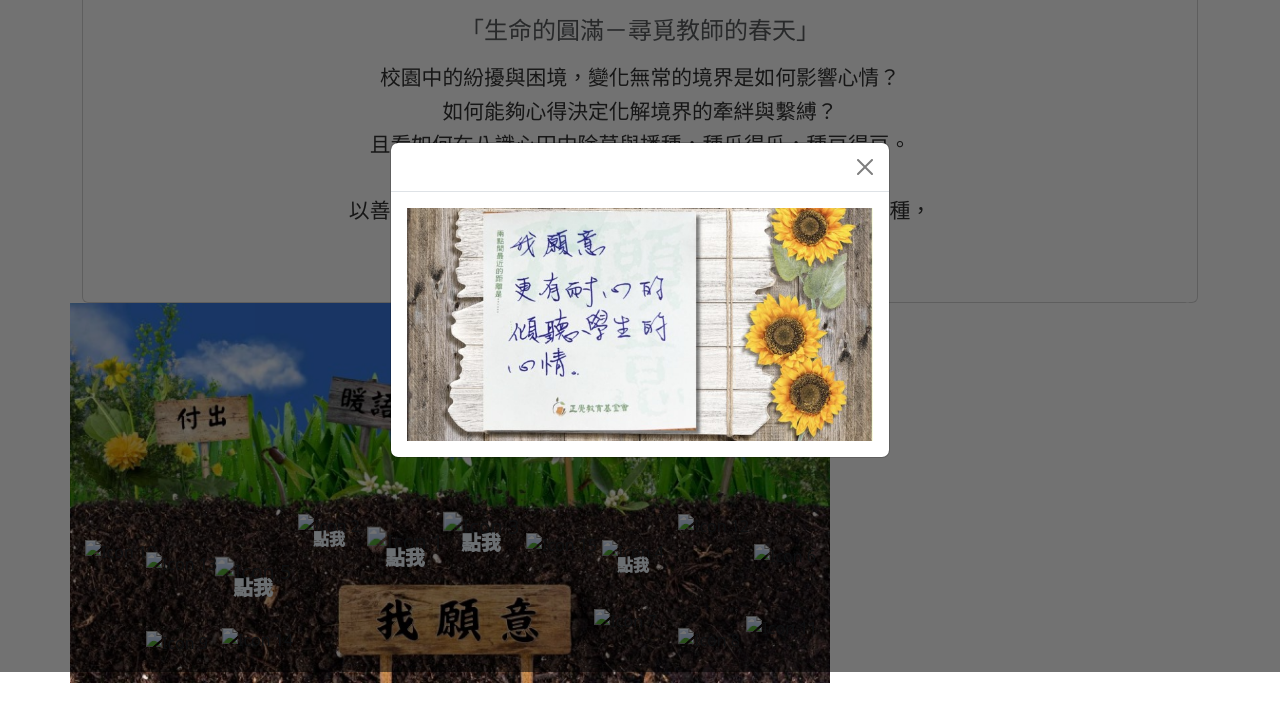
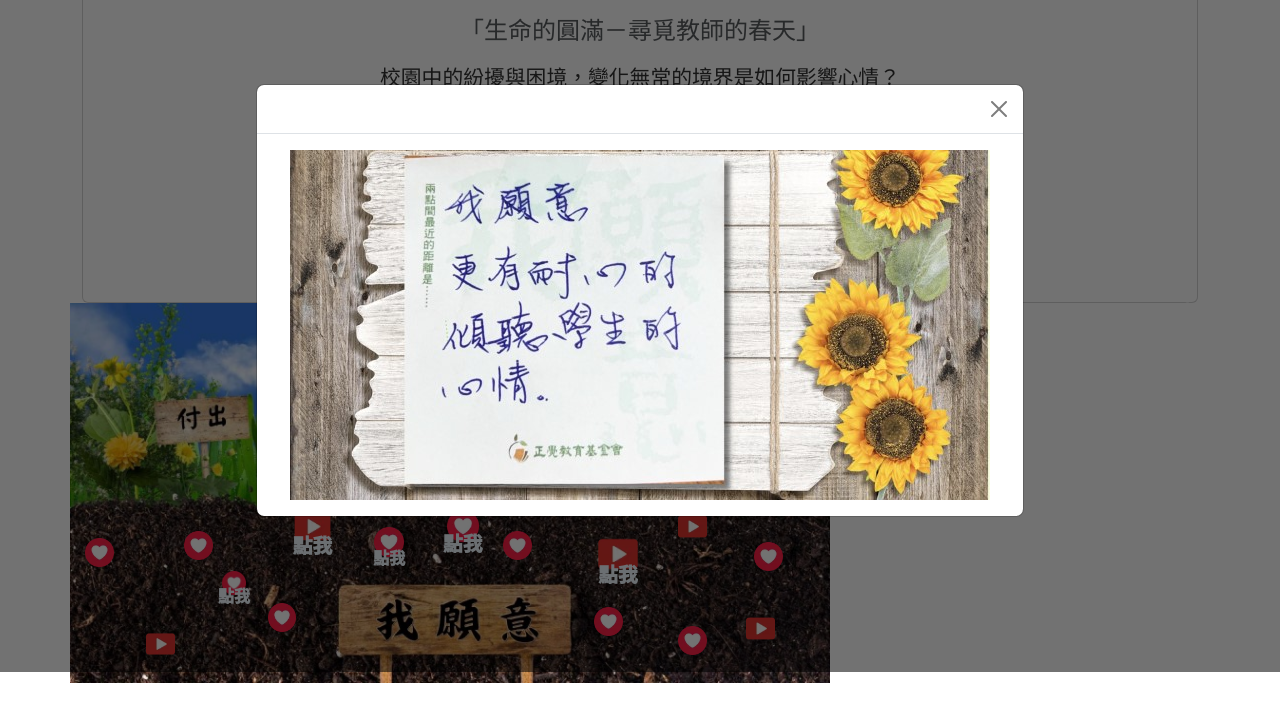
Before and after one commit to chunyulou/2023IDO_test, a website: page likeindex.html in a window 1280 px wide. Both pictures are taken after a click on the picture 784 px from the left and 683 px from the top of the page. Shown: the part 128-850 px from the top of the page. Drawn offline with nearby package versions, Linux system fonts and the light colour scheme; no server answers.

Commit message:
影片嵌入youtube網址

```diff
--- a/mainLeft.js
+++ b/mainLeft.js
@@ -5,62 +5,41 @@ document.addEventListener('DOMContentLoaded', function () {
         return;
     }
 
-    // 左框圖片影音圖示
-    const imgSrcHeart = 'images/heart.jpg';
-    const imgSrcPlay = 'images/play.jpg';
-
     // 圖示位置分布
     const positions = [
-        { top: '59%', left: '40%', type: 'image', src: 'Frame 1.jpg' },
-        { top: '55%', left: '30%', type: 'video', src: 'video1.mp4' },
-        { top: '55%', left: '50%', type: 'image', src: 'Frame 2.jpg' },
-        { top: '62%', left: '70%', type: 'video', src: 'video2.mp4' },
-        { top: '67%', left: '20%', type: 'image', src: 'Frame 3.jpg' },
-        { top: '63%', left: '90%', type: 'image', src: 'Frame 4.jpg' },
-        { top: '80%', left: '69%', type: 'image', src: 'Frame 5.jpg' },
-        { top: '85%', left: '80%', type: 'image', src: 'Frame 6.jpg' },
-        { top: '86%', left: '10%', type: 'video', src: 'video3.mp4' },
-        { top: '62%', left: '2%', type: 'image', src: 'Frame 7.jpg' },
-        { top: '82%', left: '89%', type: 'video', src: 'video4.mp4' },
-        { top: '55%', left: '80%', type: 'image', src: 'Frame 8.jpg' },
-        { top: '65%', left: '10%', type: 'video', src: 'video5.mp4' },
-        { top: '85%', left: '20%', type: 'image', src: 'Frame 9.jpg' },
-        { top: '60%', left: '60%', type: 'image', src: 'Frame 10.jpg' }
+        { top: '59%', left: '40%', type: 'image', src: 'images/Frame 1.jpg', animationClass: 'small-blinking' },
+        { top: '55%', left: '30%', type: 'video', url: 'https://www.youtube.com/embed/Yi1E9lbmpro', animationClass: 'large-blinking' },
+        { top: '55%', left: '50%', type: 'image', src: 'images/Frame 2.jpg', animationClass: 'large-blinking' },
+        { top: '62%', left: '70%', type: 'video', url: 'https://www.youtube.com/embed/BhCSijjV62M', animationClass: 'large-blinking' },
+        { top: '70%', left: '20%', type: 'image', src: 'images/Frame 3.jpg', animationClass: 'small-blinking' },
+        { top: '63%', left: '90%', type: 'image', src: 'images/Frame 4.jpg' },
+        { top: '80%', left: '69%', type: 'image', src: 'images/Frame 5.jpg' },
+        { top: '85%', left: '80%', type: 'image', src: 'images/Frame 6.jpg' },
+        { top: '86%', left: '10%', type: 'video', url: 'https://www.youtube.com/embed/8cVCFMUEBhY' },
+        { top: '62%', left: '2%', type: 'image', src: 'images/Frame 7.jpg' },
+        { top: '82%', left: '89%', type: 'video', url: 'https://www.youtube.com/embed/evMpY-e8JAI' },
+        { top: '55%', left: '80%', type: 'video', url: 'https://www.youtube.com/embed/mGa89i8pCCQ' },
+        { top: '79%', left: '26%', type: 'image', src: 'images/Frame 8.jpg' },
+        { top: '60%', left: '57%', type: 'image', src: 'images/Frame 9.jpg' },
+        { top: '60%', left: '15%', type: 'image', src: 'images/Frame 10.jpg' },
     ];
 
-    // 動態生成圖示和模態框
-    positions.forEach((pos, index) => {
-        const element = document.createElement('div');
-        element.classList.add('blinking-icons');
-        element.style.position = 'absolute';
-        element.style.top = pos.top;
-        element.style.left = pos.left;
-
-        const imgSrc = pos.type === 'image' ? imgSrcHeart : imgSrcPlay;
-
-        const imgElement = document.createElement('img');
-        imgElement.src = imgSrc;
-        imgElement.alt = `Icon ${index + 1}`;
-
-        element.dataset.bsToggle = 'modal';
-        element.dataset.bsTarget = `#exampleModal${index + 1}`;
-
-        element.classList.add(index % 2 === 0 ? 'large-blinking' : 'small-blinking');
-        element.appendChild(imgElement);
-        btnImageAll.appendChild(element);
-
+    // 創建並顯示模態框的函數
+    function createAndShowModal(content) {
         const modal = document.createElement('div');
         modal.classList.add('modal', 'fade');
-        modal.id = `exampleModal${index + 1}`;
         modal.tabIndex = -1;
-        modal.setAttribute('aria-labelledby', `exampleModalLabel${index + 1}`);
         modal.setAttribute('aria-hidden', 'true');
 
         const modalDialog = document.createElement('div');
         modalDialog.classList.add('modal-dialog', 'modal-dialog-centered');
+        modalDialog.style.maxWidth = '60%'; // 設置外框寬度
+        modalDialog.style.maxHeight = '60%'; // 設置外框高度
 
         const modalContent = document.createElement('div');
         modalContent.classList.add('modal-content');
+        modalContent.style.width = '100%';
+        modalContent.style.height = '100%';
 
         const modalHeader = document.createElement('div');
         modalHeader.classList.add('modal-header');
@@ -75,45 +54,82 @@ document.addEventListener('DOMContentLoaded', function () {
 
         const modalBody = document.createElement('div');
         modalBody.classList.add('modal-body');
+        modalBody.style.width = '100%';
+        modalBody.style.height = '100%';
+        modalBody.style.display = 'flex';
+        modalBody.style.alignItems = 'center';
+        modalBody.style.justifyContent = 'center';
+
+        modalBody.appendChild(content);
+        modalContent.appendChild(modalHeader);
+        modalContent.appendChild(modalBody);
+        modalDialog.appendChild(modalContent);
+        modal.appendChild(modalDialog);
+        document.body.appendChild(modal);
+
+        const bootstrapModal = new bootstrap.Modal(modal);
+        bootstrapModal.show();
+
+        modal.addEventListener('hidden.bs.modal', () => {
+            modal.remove();
+        });
+    }
+
+    // 動態生成圖示和模態框
+    positions.forEach((pos, index) => {
+        const element = document.createElement('div');
+        element.classList.add('blinking-icons');
+        if (pos.animationClass) {
+            element.classList.add(pos.animationClass);
+        } else {
+            element.classList.add('non-blinking');
+        }
+        element.style.position = 'absolute';
+        element.style.top = pos.top;
+        element.style.left = pos.left;
 
         if (pos.type === 'image') {
-            const imgInModal = document.createElement('img');
-            imgInModal.src = `images/${pos.src}`;
-            imgInModal.classList.add('img-fluid');
-            modalBody.appendChild(imgInModal);
+            const img = document.createElement('img');
+            img.src = 'images/heart.webp'; // heart 圖片
+            img.alt = 'Image';
+            img.style.cursor = 'pointer';
+            img.addEventListener('click', () => {
+                const imgContent = document.createElement('img');
+                imgContent.src = pos.src;
+                imgContent.style.maxWidth = '100%';
+                imgContent.style.maxHeight = '100%';
+                createAndShowModal(imgContent);
+            });
+            element.appendChild(img);
         } else if (pos.type === 'video') {
-            const videoInModal = document.createElement('video');
-            videoInModal.src = `video/${pos.src}`;
-            videoInModal.controls = true;
-            videoInModal.classList.add('video-fluid');
+            const img = document.createElement('img');
+            img.src = 'images/play.webp'; // play 圖片
+            img.alt = 'Play Video';
+            img.style.cursor = 'pointer';
+            img.addEventListener('click', () => {
+                const iframeContainer = document.createElement('div');
+                iframeContainer.style.width = '100%';
+                iframeContainer.style.height = '0';
+                iframeContainer.style.paddingBottom = '56.25%'; // 16:9 aspect ratio
+                iframeContainer.style.position = 'relative';
 
-            modalBody.appendChild(videoInModal);
+                const iframe = document.createElement('iframe');
+                iframe.src = pos.url;
+                iframe.style.width = '100%';
+                iframe.style.height = '100%';
+                iframe.style.position = 'absolute';
+                iframe.style.top = '0';
+                iframe.style.left = '0';
+                iframe.style.border = 'none';
+                iframe.allow = 'accelerometer; autoplay; clipboard-write; encrypted-media; gyroscope; picture-in-picture';
+                iframe.allowFullscreen = true;
 
-            // 使用者點圖示觸發事件
-            imgElement.addEventListener('click', function () {
-                const modalInstance = new bootstrap.Modal(modal);
-                modalInstance.show();
+                iframeContainer.appendChild(iframe);
+                createAndShowModal(iframeContainer);
             });
-
-            modal.addEventListener('shown.bs.modal', function () {
-                videoInModal.play();
-            });
-
-            modal.addEventListener('hidden.bs.modal', function () {
-                videoInModal.pause();
-                videoInModal.currentTime = 0; // Optional: Reset video to the beginning
-            });
+            element.appendChild(img);
         }
 
-        modalContent.append(modalHeader, modalBody);
-        modalDialog.appendChild(modalContent);
-        modal.appendChild(modalDialog);
-
-        const idoLeftRight = document.querySelector('.IDo-LeftRight');
-        if (idoLeftRight) {
-            idoLeftRight.appendChild(modal);
-        } else {
-            console.error('Element with class "IDo-LeftRight" not found.');
-        }
+        btnImageAll.appendChild(element);
     });
 });
--- a/mainRight.js
+++ b/mainRight.js
@@ -40,7 +40,7 @@ document.addEventListener('DOMContentLoaded', function () {
                 const liked = userLikes[i] || false;
                 likeOverlay.innerHTML = `
                     <button class="like-button" data-image-id="${i}" data-liked="${liked}">
-                        <img src="${liked ? 'images/red-heart.jpg' : 'images/empty-heart.jpg'}" alt="Like" width="30" height="30">
+                        <img src="${liked ? 'images/red-heart.webp' : 'images/empty-heart.webp'}" alt="Like" width="30" height="30">
                     </button>
                     <div class="like-counter">${likeCount}</div>
                 `;
@@ -61,8 +61,8 @@ document.addEventListener('DOMContentLoaded', function () {
                     const liked = likeButton.dataset.liked === 'true'; // 檢查當前是否已經喜歡
                     const newLikeStatus = !liked; // 切換喜歡狀態
                     const newIcon = newLikeStatus
-                        ? 'images/red-heart.jpg' // 如果現在喜歡，顯示紅心
-                        : 'images/empty-heart.jpg'; // 如果現在不喜歡，顯示空心
+                        ? 'images/red-heart.webp' // 如果現在喜歡，顯示紅心
+                        : 'images/empty-heart.webp'; // 如果現在不喜歡，顯示空心
 
                     fetch('https://two023ido-test.onrender.com/like', {
                         method: 'POST',
--- a/style.scss
+++ b/style.scss
@@ -6,15 +6,14 @@ $card-text-color: #333;
 $card-subtitle-color: #6c757d;
 
 /* 定義閃爍圖標的 mixin */
-@mixin blinking-icon($top, $left, $content: "", $imgSize: 1.8rem) {
+@mixin blinking-icon($top, $left, $content: "", $imgSize: 1.2rem) {
   position: absolute;
   top: $top;
   left: $left;
 
   img {
     width: $imgSize;
-    cursor: pointer;
-
+    height: $imgSize;
     @media screen and (max-width: 480px) {
       width: 1rem;
     }
@@ -42,11 +41,11 @@ $card-subtitle-color: #6c757d;
 
 /* 定義位置和內容數據 */
 $positions: (
-  (300px, 100px, "點我", 1.6rem),
-  (280px, 200px, "點我", 1.6rem),
+  (300px, 100px, "點我", 1.9rem),
+  (280px, 200px, "點我", 1.8em),
   (251px, 630px, "點我", 1.6rem),
-  (269px, 629px, "點我", 1.6rem),
-  (240px, 450px, "點我", 1.6rem)
+  (269px, 629px, "點我", 2rem),
+  (240px, 450px, "點我", 1.5rem)
 );
 
 /* 生成閃爍圖標元素 */
@@ -77,6 +76,14 @@ $positions: (
   }
 }
 
+/* 沒有閃爍功能的愛心按鈕樣式 */
+.non-blinking {
+  img {
+    width: 1.8rem;
+    height: 1.8rem;
+  }
+}
+
 /* 動畫關鍵幀 */
 @keyframes blink-large {
   0%,
@@ -104,11 +111,18 @@ $positions: (
 @media screen and (max-width: 480px) {
   .blinking-icons {
     img {
-      width: 1.5rem;
+      width: 1.2rem;
     }
 
     &::after {
       font-size: 1rem;
+    }
+  }
+
+  .non-blinking {
+    img {
+      width: 0.8rem;
+      height: 0.8rem;
     }
   }
 }
@@ -120,8 +134,6 @@ $positions: (
   align-items: center;
   justify-content: center;
   position: fixed;
-  width: 100%;
-  height: 100%;
   overflow: hidden;
   background-color: rgba(0, 0, 0, 0.1);
 
@@ -185,7 +197,6 @@ video {
 .like-button {
   background: none;
   border: none;
-  cursor: pointer;
   padding: 0;
 
   img {
```
Also changed, not shown: likeindex.html (+1 -1 lines), css/style.css, images/empty-heart.webp (added), images/heart.webp (added), images/image1.jpg, images/play.webp (added), images/red-heart.webp (added), 2 other files.
